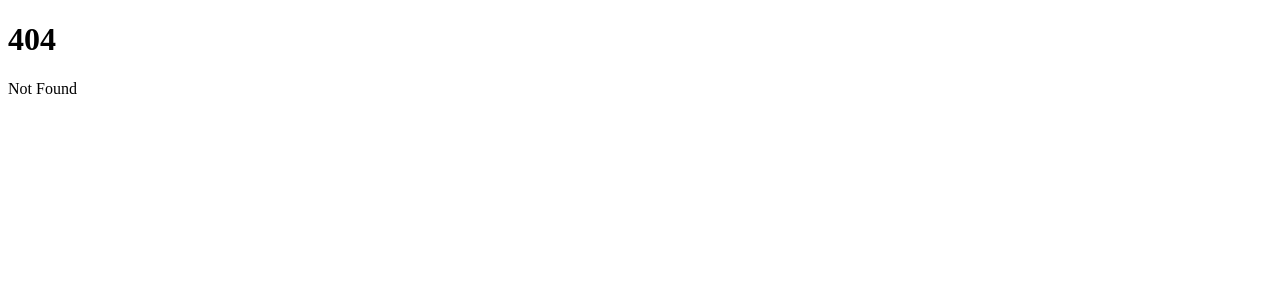
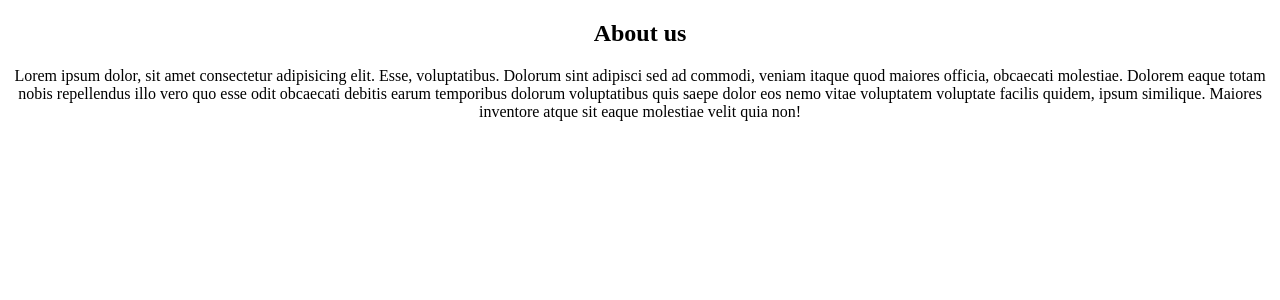
Before and after one commit to ezengaston/gaming-review, a SvelteKit app: page /about in a window 1280 px wide. Before the commit this address had no page. Shown: the top 300 px of the page. Built offline with nearby package versions, Linux system fonts and the light colour scheme.

Commit message:
Added about route

```diff
--- /dev/null
+++ b/src/routes/about/+page.svelte
@@ -0,0 +1,20 @@
+<div class="about">
+  <h2>About us</h2>
+  <p>
+    Lorem ipsum dolor, sit amet consectetur adipisicing elit. Esse,
+    voluptatibus. Dolorum sint adipisci sed ad commodi, veniam itaque quod
+    maiores officia, obcaecati molestiae. Dolorem eaque totam nobis repellendus
+    illo vero quo esse odit obcaecati debitis earum temporibus dolorum
+    voluptatibus quis saepe dolor eos nemo vitae voluptatem voluptate facilis
+    quidem, ipsum similique. Maiores inventore atque sit eaque molestiae velit
+    quia non!
+  </p>
+</div>
+
+<style>
+  .about {
+    text-align: center;
+    display: block;
+    margin: 20px auto;
+  }
+</style>
```
